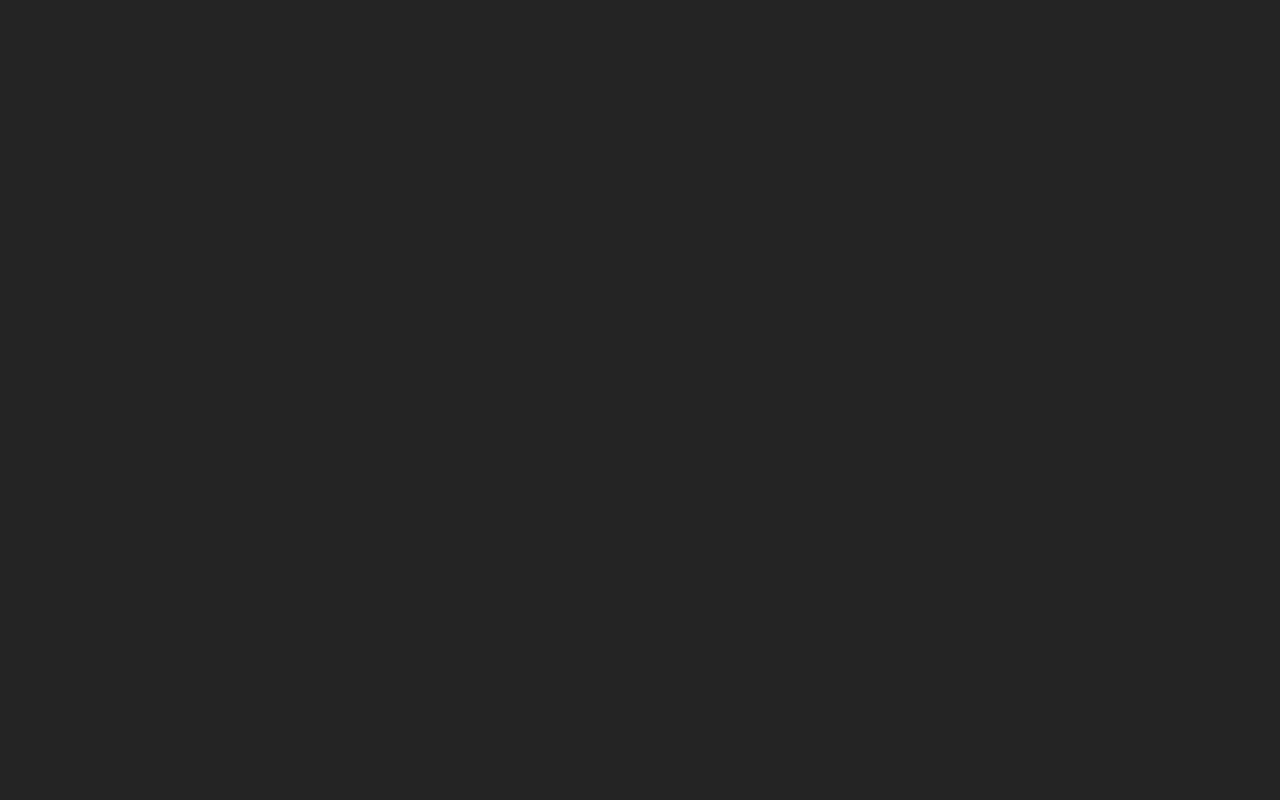
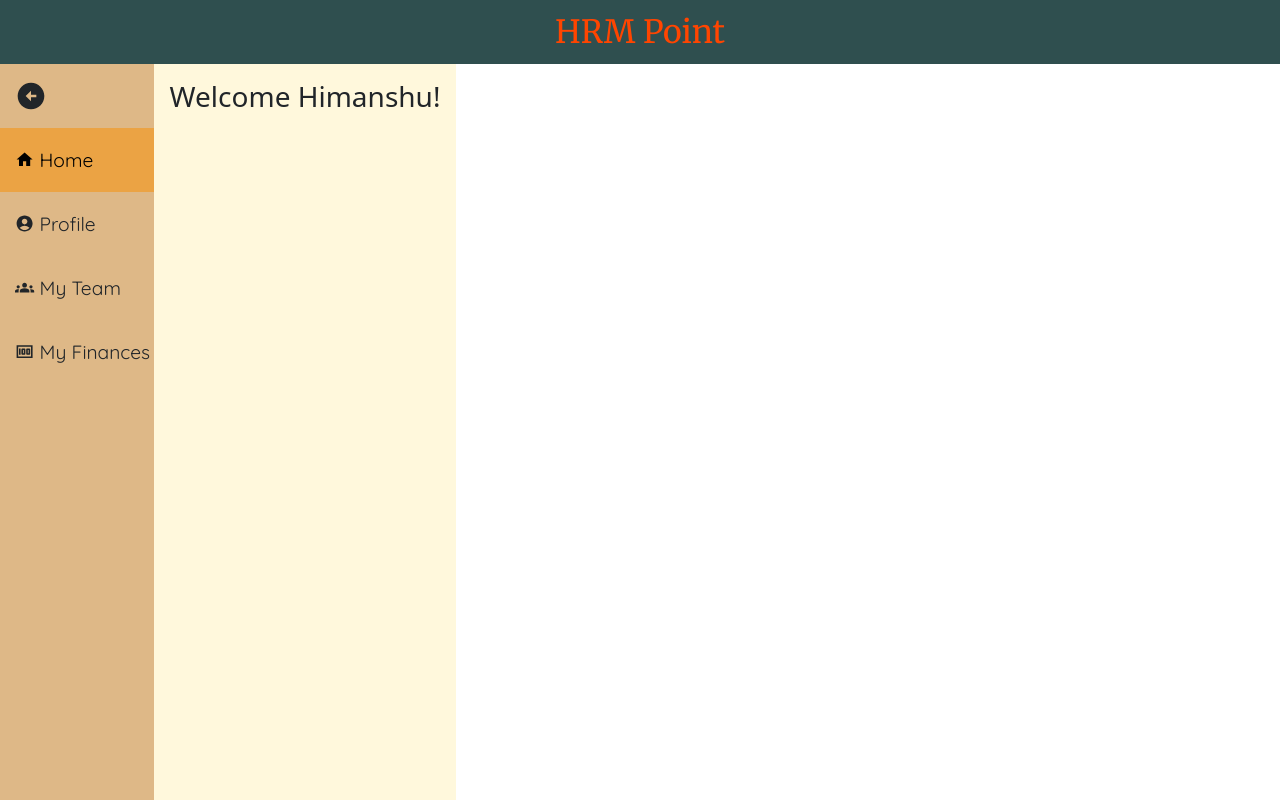
Before and after one commit to himanshu-baghel07/HRM, a React (Vite) app: page /dashboard in a window 1280 px wide. Before the commit this address had no page. Built offline with nearby package versions, Linux system fonts and the light colour scheme.

Commit message:
Add onboarding screen page structure

```diff
--- a/src/App.jsx
+++ b/src/App.jsx
@@ -3,13 +3,15 @@ import { Route, BrowserRouter as Router, Routes } from "react-router-dom";
 import Dashboard from "./Pages/Dashboard/Dashboard";
 import Profile from "./Pages/Profile/Profile";
 import Home from "./Pages/Home/Home";
+import Onboarding from "./Pages/Onboarding/Onboarding";
 
 const App = () => {
   return (
     <div>
       <Router>
         <Routes>
-          <Route path="/" element={<Dashboard />} />
+          <Route path="/" element={<Onboarding />} />
+          <Route path="/dashboard" element={<Dashboard />} />
           <Route path="/profile" element={<Profile />} />
           <Route path="/home" element={<Home />} />
         </Routes>
--- a/src/Pages/Dashboard/Dashboard.css
+++ b/src/Pages/Dashboard/Dashboard.css
@@ -30,11 +30,12 @@
     height: 100%;
     width: 12%;
     background-color: burlywood;
-    transition: width 0.3s ease;
+    transition: width 0.5s ease;
 }
 
 .sideBarContHide {
     width: 3%;
+    border-right: 1px solid rgb(105, 101, 97);
 
 }
 
@@ -50,6 +51,51 @@
     font-size: 1.2rem;
     font-family: 'Quicksand', sans-serif;
     cursor: pointer;
+    opacity: 1;
+    overflow: hidden;
+    transition: opacity 0.5s ease, font-size 0.5s ease;
+
+}
+
+.commonStyleItemHide {
+    border-bottom: 1px solid rgb(105, 101, 97);
+    animation: justifyContentAnimation 0.5s ease 0.5s forwards;
+}
+
+@keyframes justifyContentAnimation {
+    from {
+        justify-content: flex-start;
+    }
+
+    to {
+        justify-content: center;
+    }
+}
+
+.arrow-icon {
+    font-size: 2rem;
+    cursor: pointer;
+    transition: transform 0.3s ease;
+    /* Add transition for transform property */
+}
+
+.rotate {
+    transform: rotate(180deg);
+}
+
+.commonStyleItemFont {
+    font-size: 1.2rem;
+    opacity: 1;
+    overflow: hidden;
+    transition: opacity 0.5s ease, font-size 0.5s ease;
+}
+
+.commonStyleItemFontHide {
+    font-size: 0.1rem;
+    opacity: 0;
+    overflow: hidden;
+
+    transition: opacity 0.5s ease, font-size 0.5s ease;
 }
 
 .commonStyleItem:first-child {
--- a/src/Pages/Dashboard/Dashboard.jsx
+++ b/src/Pages/Dashboard/Dashboard.jsx
@@ -23,50 +23,73 @@ const Dashboard = () => {
     return (
       <>
         <div className="commonStyleItem">
-          {toggle ? (
-            <MdArrowCircleRight
-              onClick={() => setToggle(!toggle)}
-              style={{ fontSize: "2rem" }}
-            />
-          ) : (
-            <MdArrowCircleLeft
-              onClick={() => setToggle(!toggle)}
-              style={{ fontSize: "2rem" }}
-              className="toggleLeftIcon"
-            />
-          )}
+          <MdArrowCircleLeft
+            onClick={() => setToggle(!toggle)}
+            className={`arrow-icon ${toggle ? "rotate" : ""}`}
+          />
         </div>
+
         <div
           className={`commonStyleItem ${
             currPageName === "home" && "selectedItemStyle"
-          }`}
+          } ${toggle && "commonStyleItemHide"} `}
           onClick={() => setCurrPageName("home")}
         >
-          <MdHome /> Home
+          <MdHome />
+          <span
+            className={`${
+              toggle ? "commonStyleItemFontHide" : "commonStyleItemFont"
+            }`}
+          >
+            Home
+          </span>
         </div>
         <div
           className={`commonStyleItem ${
             currPageName === "profile" && "selectedItemStyle"
-          }`}
+          } ${toggle && "commonStyleItemHide"}`}
           onClick={() => setCurrPageName("profile")}
         >
-          <MdAccountCircle /> Profile
+          <MdAccountCircle />
+          <span
+            className={`${
+              toggle ? "commonStyleItemFontHide" : "commonStyleItemFont"
+            }`}
+          >
+            Profile
+          </span>
         </div>
         <div
           className={`commonStyleItem ${
             currPageName === "myTeam" && "selectedItemStyle"
-          }`}
+          } ${toggle && "commonStyleItemHide"}`}
           onClick={() => setCurrPageName("myTeam")}
         >
-          <MdGroups /> My Team
+          <MdGroups />
+
+          <span
+            className={`${
+              toggle ? "commonStyleItemFontHide" : "commonStyleItemFont"
+            }`}
+          >
+            My Team
+          </span>
         </div>
         <div
           className={`commonStyleItem ${
             currPageName === "finances" && "selectedItemStyle"
-          }`}
+          } ${toggle && "commonStyleItemHide"}`}
           onClick={() => setCurrPageName("finances")}
         >
-          <MdMoney /> Finances
+          <MdMoney />
+
+          <span
+            className={`${
+              toggle ? "commonStyleItemFontHide" : "commonStyleItemFont"
+            } `}
+          >
+            My Finances
+          </span>
         </div>
       </>
     );
--- a/src/Pages/Home/Home.css
+++ b/src/Pages/Home/Home.css
@@ -0,0 +1,6 @@
+.homeSecCont {
+    height: 100%;
+    width: 100%;
+    background-color: cornsilk;
+    padding: 1rem;
+}
--- a/src/Pages/Home/Home.jsx
+++ b/src/Pages/Home/Home.jsx
@@ -1,7 +1,12 @@
 import React from "react";
+import "./Home.css";
 
 const Home = () => {
-  return <div>Home</div>;
+  return (
+    <div className="homeSecCont">
+      <h3>Welcome Himanshu!</h3>
+    </div>
+  );
 };
 
 export default Home;
--- /dev/null
+++ b/src/Pages/Onboarding/Onboarding.css
@@ -0,0 +1,23 @@
+.onboardingCont {
+    height: 100vh;
+    width: 100%;
+    display: flex;
+    flex-direction: row;
+    justify-content: center;
+    align-items: center;
+    gap: 5%;
+}
+
+.commonSecOnboard {
+    height: 90vh;
+    width: 45%;
+
+}
+
+.leftSecOnboard {
+    background-color: burlywood;
+}
+
+.rightSecOnboard {
+    background-color: rgb(135, 222, 215);
+}
--- /dev/null
+++ b/src/Pages/Onboarding/Onboarding.jsx
@@ -0,0 +1,13 @@
+import React from "react";
+import "./Onboarding.css";
+
+const Onboarding = () => {
+  return (
+    <div className="onboardingCont">
+      <div className="commonSecOnboard leftSecOnboard">Left</div>
+      <div className="commonSecOnboard rightSecOnboard">Right</div>
+    </div>
+  );
+};
+
+export default Onboarding;
```
